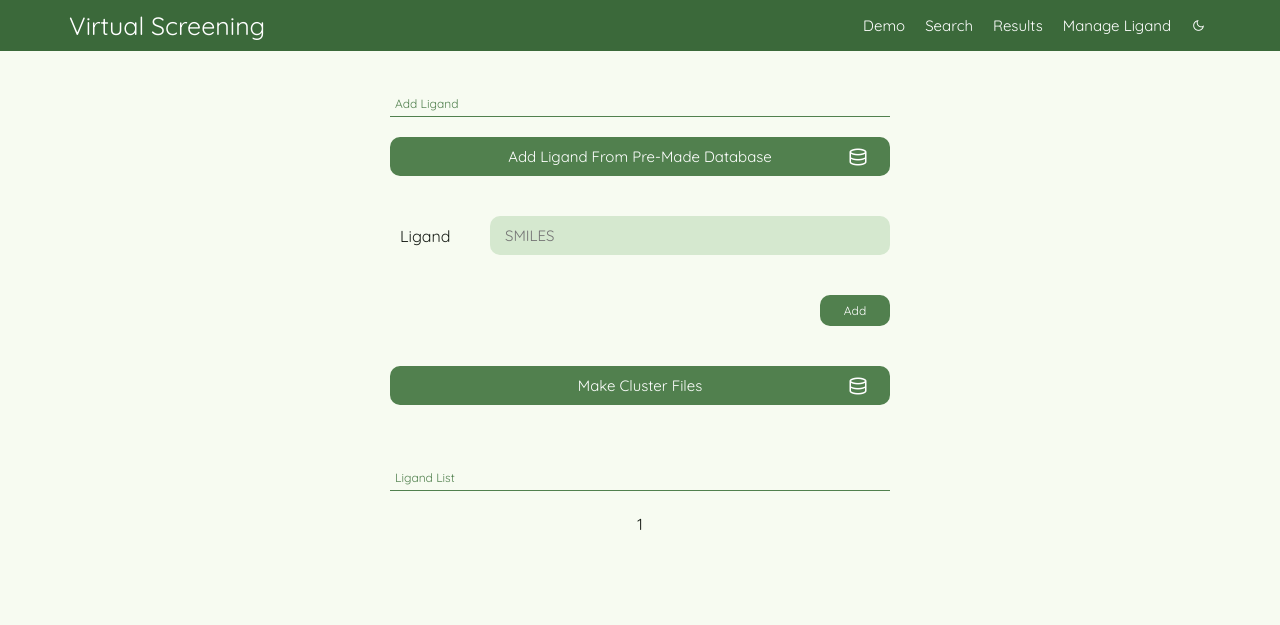
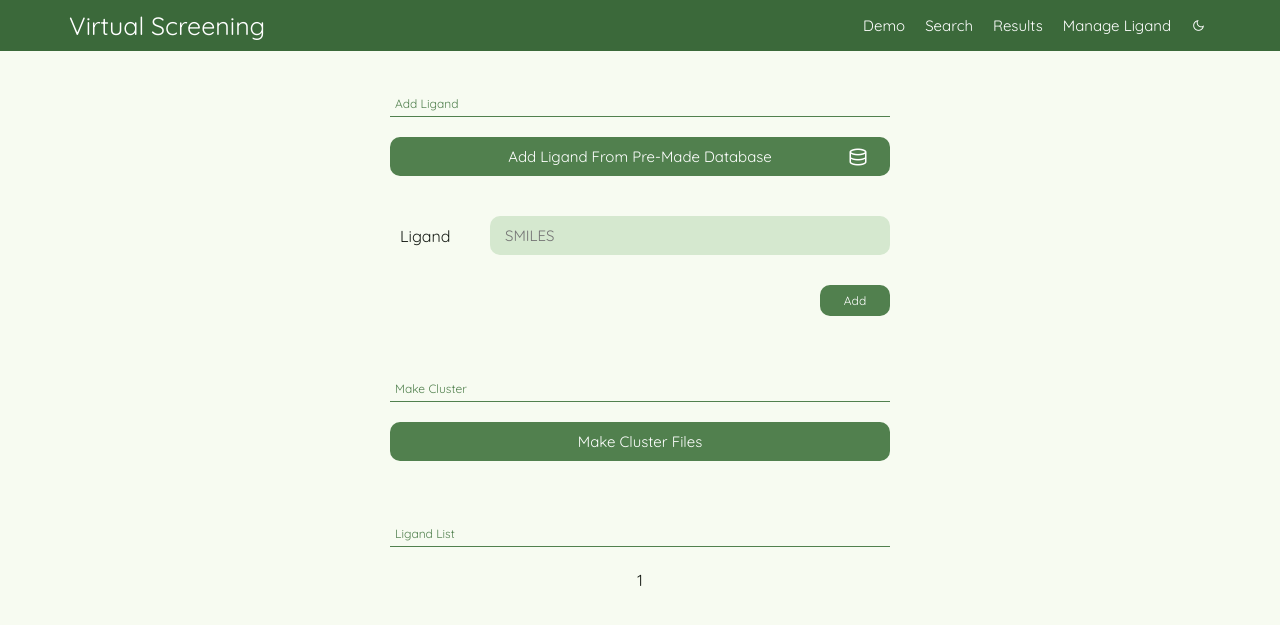
Before and after one commit to sillage13/PNUCSE_2024-1_team8, a Django app: page /manage-ligand/ in a window 1280 px wide. Shown: the top 625 px of the page. Run offline with Django 5.2, Linux system fonts and the light colour scheme; data that the repository does not hold is empty.

Commit message:
클러스터 파일 만드는 버튼 위치 변경

```diff
--- a/ligand_search/app/virtual_screening/static/css/form.css
+++ b/ligand_search/app/virtual_screening/static/css/form.css
@@ -52,6 +52,7 @@ input[type=file], select {
     background-color: var(--background);
     display: none;
     z-index: 3;
+    padding-bottom: 30px;
 }
 
 .select_ul > li {
@@ -92,6 +93,7 @@ input[type=file], select {
 }
 
 .form_ul > .submit_li {
+    margin-top: 10px;
     justify-content: right;
     z-index: 0;
 }
--- a/ligand_search/app/virtual_screening/templates/manage_ligand.html
+++ b/ligand_search/app/virtual_screening/templates/manage_ligand.html
@@ -38,15 +38,21 @@
             <li class="submit_li"><input class="submit_btn" type="submit" value="Add"></li>
         </ul>
     </form>
+</div>
+
+<div class="content">
+    <div class="category">
+        Make Cluster
+    </div>
 
     <div class="add_btn_div">
         <form action="{% url 'make-cluster' %}" method="POST">
             {% csrf_token %}
             <button type="submit" id="makeClusterFiles" class="add_btn">Make Cluster Files</button>
         </form>
-        <span class="material-symbols-outlined">database</span>
     </div>
 </div>
+
 
 <div class="content">
     <div class="category">
```
